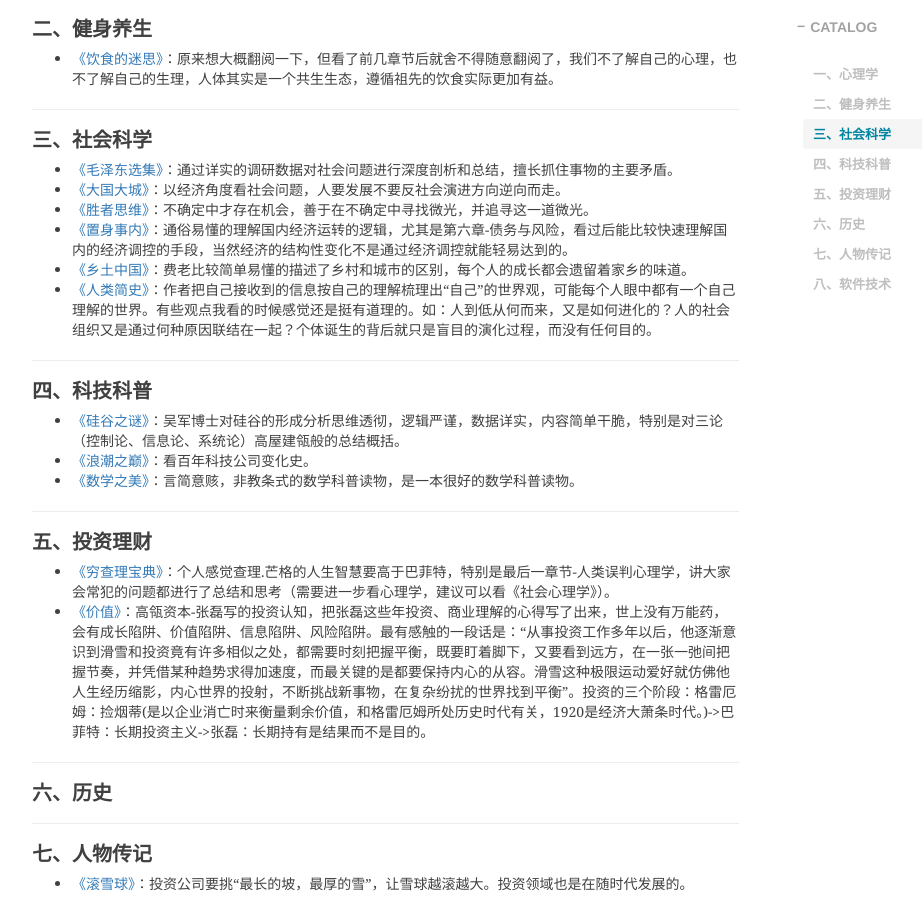
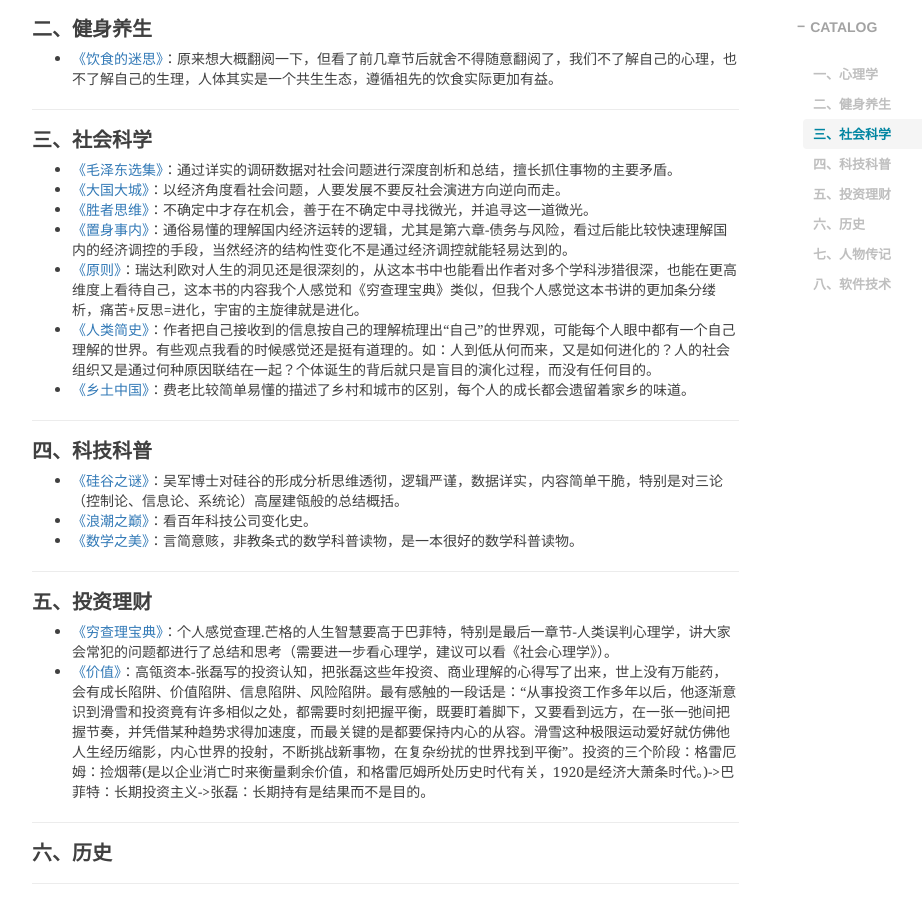
Before and after one commit to shihai1991/shihai1991.github.io, a Jekyll site: the page built from _posts/2021-11-23-个人阅读书单推荐.md, in a window 1280 px wide and 900 px high, scrolled down 654 px. Shown: the whole window, without its empty margins (233-1155 px from the left). Built offline with Jekyll 4.4.1, drawn with Linux system fonts in a browser that asks for light colours; nearby versions of some CDN libraries; comment, search, counter and statistics services are not loaded.

Commit message:
Update 2021-11-23-个人阅读书单推荐.md

```diff
--- a/_posts/2021-11-23-个人阅读书单推荐.md
+++ b/_posts/2021-11-23-个人阅读书单推荐.md
@@ -21,8 +21,9 @@
 - [《大国大城》](https://book.douban.com/subject/26824237/)：以经济角度看社会问题，人要发展不要反社会演进方向逆向而走。
 - [《胜者思维》](https://book.douban.com/subject/27038434/)：不确定中才存在机会，善于在不确定中寻找微光，并追寻这一道微光。
 - [《置身事内》](https://book.douban.com/subject/35546622/)：通俗易懂的理解国内经济运转的逻辑，尤其是第六章-债务与风险，看过后能比较快速理解国内的经济调控的手段，当然经济的结构性变化不是通过经济调控就能轻易达到的。
+- [《原则》](https://book.douban.com/subject/27608239/)：瑞达利欧对人生的洞见还是很深刻的，从这本书中也能看出作者对多个学科涉猎很深，也能在更高维度上看待自己，这本书的内容我个人感觉和《穷查理宝典》类似，但我个人感觉这本书讲的更加条分缕析，痛苦+反思=进化，宇宙的主旋律就是进化。
+- [《人类简史》](https://book.douban.com/subject/25985021/)：作者把自己接收到的信息按自己的理解梳理出“自己”的世界观，可能每个人眼中都有一个自己理解的世界。有些观点我看的时候感觉还是挺有道理的。如：人到低从何而来，又是如何进化的？人的社会组织又是通过何种原因联结在一起？个体诞生的背后就只是盲目的演化过程，而没有任何目的。
 - [《乡土中国》](https://book.douban.com/annotation/54214959/)：费老比较简单易懂的描述了乡村和城市的区别，每个人的成长都会遗留着家乡的味道。
-- [《人类简史》](https://book.douban.com/subject/25985021/)：作者把自己接收到的信息按自己的理解梳理出“自己”的世界观，可能每个人眼中都有一个自己理解的世界。有些观点我看的时候感觉还是挺有道理的。如：人到低从何而来，又是如何进化的？人的社会组织又是通过何种原因联结在一起？个体诞生的背后就只是盲目的演化过程，而没有任何目的。
 
 ## 四、科技科普
 - [《硅谷之谜》](https://book.douban.com/subject/26665230/)：吴军博士对硅谷的形成分析思维透彻，逻辑严谨，数据详实，内容简单干脆，特别是对三论（控制论、信息论、系统论）高屋建瓴般的总结概括。
```
